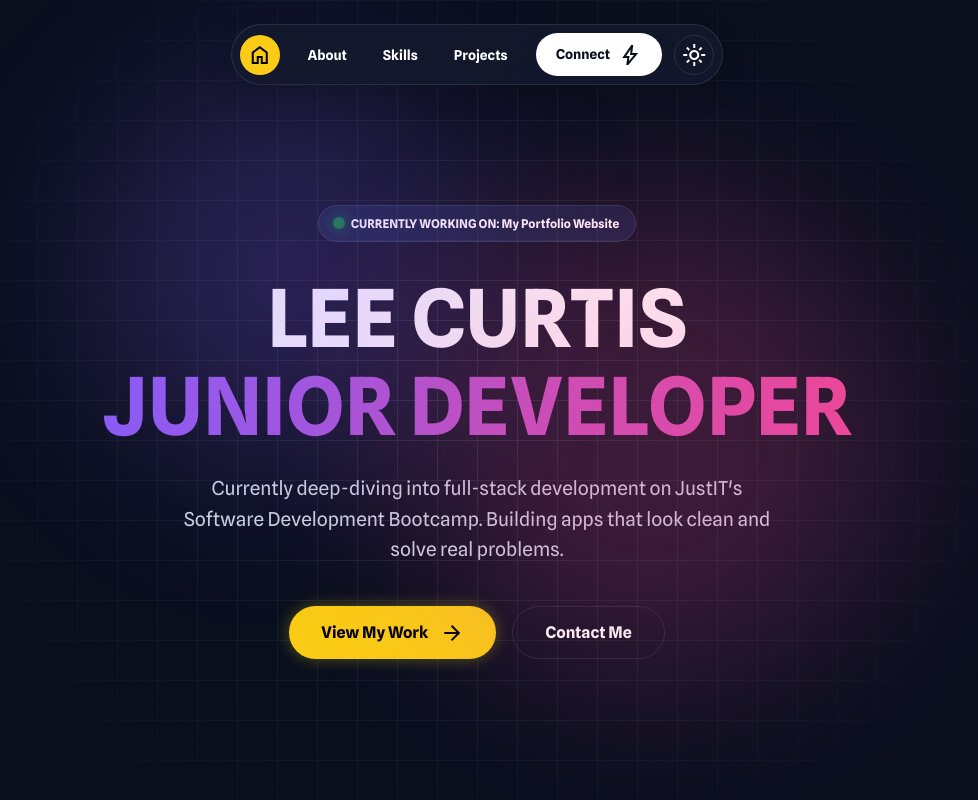
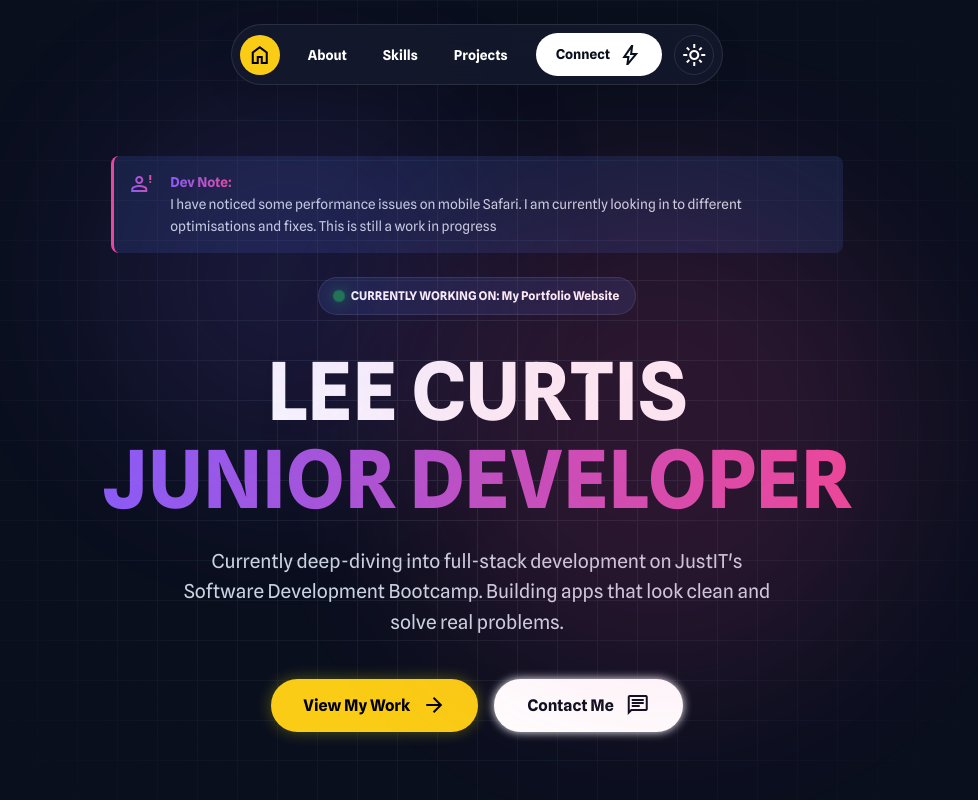
Before and after one commit to HumbleeCreative/HumbleeCreative.github.io, a plain HTML site: page index.html in a window 1280 px wide. Shown: the top 800 px of the page, without its empty margins (163-1141 px from the left). Drawn offline with nearby package versions, Linux system fonts and the light colour scheme.

Commit message:
Some Small bugfixes and css changes

```diff
--- a/index.html
+++ b/index.html
@@ -88,6 +88,17 @@
         <div class="blur-blob pink-blob"></div>
 
         <div class="hero-content">
+          <div class="dev-note">
+            <span class="material-symbols-outlined"
+              ><span class="text-neon-gradient">person_alert</span></span
+            >
+            <p>
+              <strong><span class="text-neon-gradient">Dev Note:</span></strong>
+              I have noticed some performance issues on mobile Safari. I am
+              currently looking in to different optimisations and fixes. This is
+              still a work in progress
+            </p>
+          </div>
           <div class="status-badge">
             <span class="status-dot"></span>
             CURRENTLY WORKING ON: My Portfolio Website
@@ -109,7 +120,10 @@
               View My Work
               <span class="material-symbols-outlined">arrow_forward</span>
             </a>
-            <a href="#contact" class="btn btn-secondary">Contact Me</a>
+            <a href="#contact" class="btn btn-secondary"
+              >Contact Me
+              <span class="material-symbols-outlined">chat</span>
+            </a>
           </div>
         </div>
       </section>
@@ -196,7 +210,7 @@
               <div class="skill-orb" data-skill="javascript">
                 <span class="material-symbols-outlined">javascript</span>
               </div>
-              <span class="skill-name">JavaScript</span>
+              <span class="skill-name">JS</span>
             </li>
             <li class="skill-item">
               <div class="skill-orb" data-skill="cs">
@@ -344,7 +358,7 @@
             <div class="card-bg-glow bottom"></div>
 
             <div class="contact-content">
-              <span class="material-symbols-outlined contact-icon">mail</span>
+              <span class="material-symbols-outlined contact-icon">chat</span>
               <h2>Get In <span class="text-neon-gradient">Touch</span></h2>
               <p>Ready to start a new project? My inbox is always open.</p>
 
--- a/style.css
+++ b/style.css
@@ -117,8 +117,8 @@ body {
   position: absolute;
   border-radius: 50%;
   filter: blur(80px);
-  opacity: 0.15;
-  animation: pulse 10s infinite ease-in-out;
+  opacity: 0.05;
+  animation: pulse 15s infinite ease-in-out;
 }
 
 .purple-blob {
@@ -135,7 +135,7 @@ body {
   width: 450px;
   height: 450px;
   background: var(--pink);
-  animation-duration: 15s; /* Different speed to purple blob */
+  animation-duration: 10s; /* Different speed to purple blob */
   animation-direction: reverse;
 }
 
@@ -143,11 +143,11 @@ body {
   0%,
   100% {
     transform: scale(1) translate(0, 0);
-    opacity: 0.15;
+    opacity: 0.05;
   }
   50% {
     transform: scale(1.1) translate(20px, -20px);
-    opacity: 0.25;
+    opacity: 0.15;
   }
 }
 
@@ -414,8 +414,15 @@ body {
 }
 
 .btn-secondary {
+  background: var(--text);
   border: 1px solid var(--border);
-  color: var(--text);
+  color: var(--bg);
+  box-shadow: 0 0 10px var(--text);
+}
+
+.btn-secondary:hover {
+  transform: translateY(-3px);
+  box-shadow: 0 0 20px var(--text);
 }
 
 .status-badge {
@@ -947,3 +954,28 @@ textarea {
   opacity: 1;
   transform: translateY(0);
 }
+
+.dev-note {
+  display: flex;
+  align-items: flex-start;
+  gap: 1rem;
+  max-width: 75%;
+  margin: 1.5rem auto;
+  padding: 1rem;
+  background: var(--card); /* Subtle purple tint */
+  border-left: 3px solid var(--pink);
+  border-radius: 0.5rem;
+  font-size: 0.85rem;
+  text-align: left;
+  color: var(--text-muted);
+}
+
+.dev-note strong {
+  color: var(--primary);
+  display: block;
+}
+
+.dev-note .material-symbols-outlined {
+  color: var(--primary);
+  font-size: 1.5rem;
+}
```
